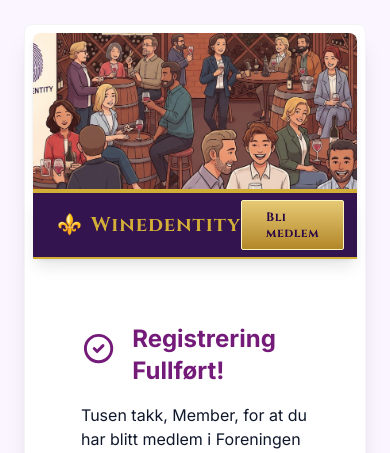
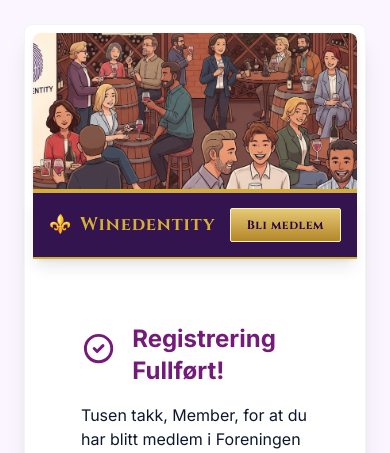
Before and after one commit to dagdagdag83/winedentity_medlem, a Flask app: page /success in a window 390 px wide. Shown: the top 453 px of the page. Run offline with Flask 3, Linux system fonts and the light colour scheme; some libraries are stand-ins or nearby versions.

Commit message:
better navbar fix

```diff
--- a/templates/base.jinja2
+++ b/templates/base.jinja2
@@ -22,11 +22,11 @@
 
     {% block navbar %}
     <nav class="bg-[#2a0845]/95 backdrop-blur-md border-b-2 border-[#d4af37] sticky top-0 z-50 shadow-lg">
-      <div class="max-w-4xl mx-auto px-6">
+      <div class="max-w-4xl mx-auto px-4 md:px-6">
         <div class="flex items-center justify-between h-16">
           <!-- Logo/Home Link -->
           <a href="/"
-            class="font-bold text-[#d4af37] text-xl tracking-wider hover:text-white transition-colors font-['Cinzel'] flex items-center gap-2">
+            class="font-bold text-[#d4af37] text-lg md:text-xl tracking-wider hover:text-white transition-colors font-['Cinzel'] flex items-center gap-2">
             <span>⚜️</span> Winedentity
           </a>
 
@@ -46,7 +46,7 @@
 
           <!-- CTA Button -->
           <a href="{% if env == 'local' %}/reg{% else %}http://reg.winedentity.org{% endif %}"
-            class="inline-flex px-6 py-2 bg-gradient-to-b from-[#e6c975] to-[#b38728] text-[#2a0845] rounded-sm text-xs font-bold hover:shadow-[0_0_15px_rgba(212,175,55,0.6)] transition-all font-['Cinzel'] tracking-wider border border-[#fcf6ba] hover:scale-105">
+            class="inline-flex px-4 md:px-6 py-2 bg-gradient-to-b from-[#e6c975] to-[#b38728] text-[#2a0845] rounded-sm text-xs font-bold hover:shadow-[0_0_15px_rgba(212,175,55,0.6)] transition-all font-['Cinzel'] tracking-wider border border-[#fcf6ba] hover:scale-105">
             Bli medlem
           </a>
         </div>
```
